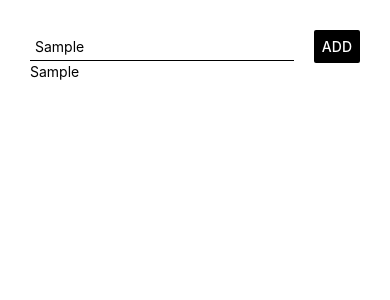
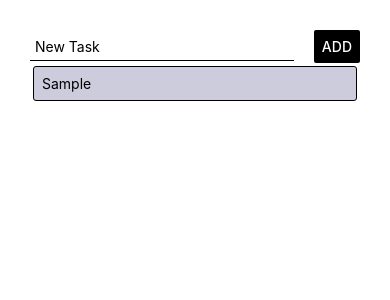
Before and after one commit to yusuf-ishaku/my-first-mobile-app, a React Native app: screen / in a window 390 px wide. Both pictures are taken after typing "Sample" into the empty fields and a click on the button "ADD". Shown: the top 300 px of the page. Built offline with nearby package versions, Linux system fonts and the light colour scheme.

Commit message:
Scroll view added

```diff
--- a/App.js
+++ b/App.js
@@ -1,6 +1,6 @@
 import { useReducer, useState } from 'react';
 import { StatusBar } from 'expo-status-bar';
-import { StyleSheet, Text, View, Button, TextInput } from 'react-native';
+import { StyleSheet, Text, View, Button, TextInput, ScrollView } from 'react-native';
 
 export default function App() {
   const [newGoal, setNewGoal] = useState("");
@@ -10,6 +10,7 @@ export default function App() {
   }
   const addNewGoal = () =>{
     setGoals([...goals, newGoal])
+    setNewGoal("")
   }
   return (
     <View style={styles.screen}>
@@ -25,13 +26,13 @@ export default function App() {
         color='black'
         onPress={addNewGoal}></Button>
       </View>
-      <View>
-        {goals.map((x)=>{
+      <ScrollView>
+        {goals.map((x,y)=>{
           return(
-            <Text>{x}</Text>
+            <Text style={styles.listStyle} key={y}>{x}</Text>
           )
         })}
-      </View>
+      </ScrollView>
     </View>
   );
 }
@@ -54,5 +55,13 @@ const styles = StyleSheet.create({
   button:{
     backgroundColor: "black",
     color: 'red'
+  },
+  listStyle:{
+    borderWidth: 1,
+    backgroundColor: "#ccd",
+    color:'black',
+    margin: 3,
+    padding: 8,
+    borderRadius: 3,
   }
 })
```
